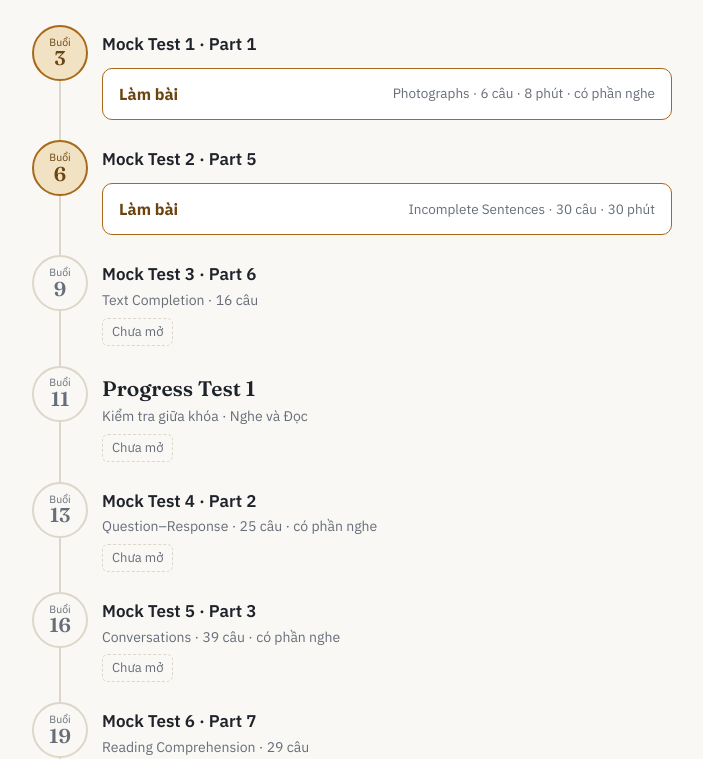
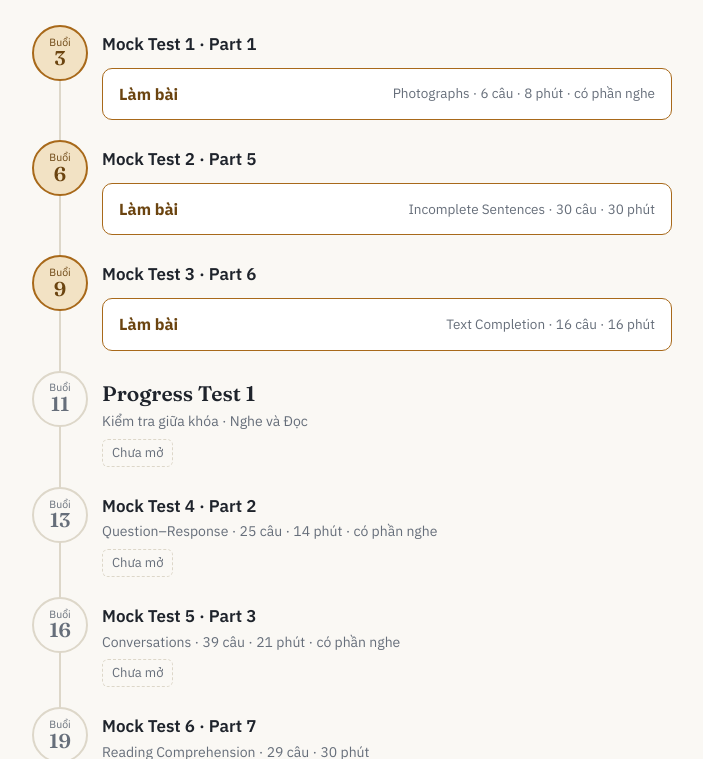
Before and after one commit to mangomint1805/pretoeicnew-mocktest, a plain HTML site: page index.html in a window 1280 px wide. Shown: the part 193-952 px from the top of the page, without its empty margins (288-991 px from the left). Drawn offline with Linux system fonts and the light colour scheme.

Commit message:
Update mock test details and durations in index.html

```diff
--- a/index.html
+++ b/index.html
@@ -89,11 +89,11 @@
 const TESTS = [
   { session: 3,  name: "Mock Test 1 · Part 1", detail: "Photographs · 6 câu · 8 phút · có phần nghe", file: "PRE TOEIC MOCK TEST 1 PART 1 - EXAM.html" },
   { session: 6,  name: "Mock Test 2 · Part 5", detail: "Incomplete Sentences · 30 câu · 30 phút",    file: "PRE TOEIC MOCK TEST 2 PART 5 - EXAM.html" },
-  { session: 9,  name: "Mock Test 3 · Part 6", detail: "Text Completion · 16 câu",                   file: "" },
+  { session: 9,  name: "Mock Test 3 · Part 6", detail: "Text Completion · 16 câu · 16 phút",         file: "PRE TOEIC MOCK TEST 3 PART 6 - EXAM.html" },
   { session: 11, name: "Progress Test 1",      detail: "Kiểm tra giữa khóa · Nghe và Đọc",           file: "", big: true },
-  { session: 13, name: "Mock Test 4 · Part 2", detail: "Question–Response · 25 câu · có phần nghe",  file: "" },
-  { session: 16, name: "Mock Test 5 · Part 3", detail: "Conversations · 39 câu · có phần nghe",      file: "" },
-  { session: 19, name: "Mock Test 6 · Part 7", detail: "Reading Comprehension · 29 câu",             file: "" },
+  { session: 13, name: "Mock Test 4 · Part 2", detail: "Question–Response · 25 câu · 14 phút · có phần nghe",  file: "" },
+  { session: 16, name: "Mock Test 5 · Part 3", detail: "Conversations · 39 câu · 21 phút · có phần nghe",      file: "" },
+  { session: 19, name: "Mock Test 6 · Part 7", detail: "Reading Comprehension · 29 câu · 30 phút",             file: "" },
   { session: 24, name: "Progress Test 2",      detail: "Kiểm tra cuối khóa · Nghe và Đọc",           file: "", big: true },
 ];
 
```
